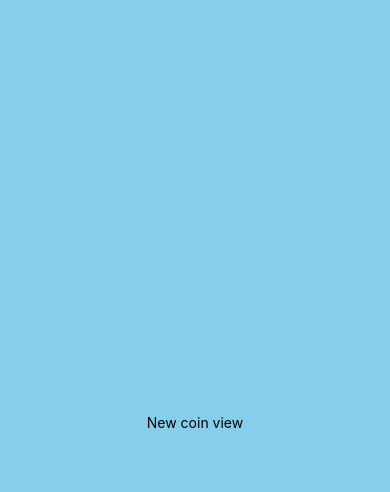
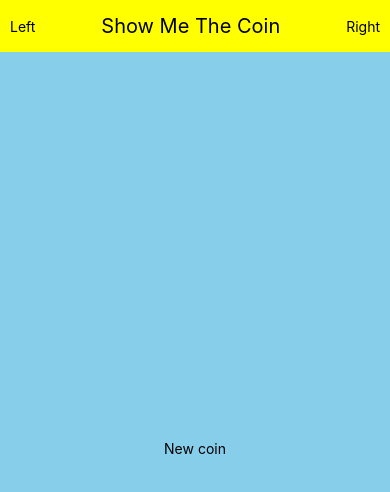
Before and after one commit to sccofield/crypto-coins, a React Native app: screen / in a window 390 px wide. Shown: the top 492 px of the page. Built offline with nearby package versions, Linux system fonts and the light colour scheme.

Commit message:
add topbar

```diff
--- a/App.js
+++ b/App.js
@@ -3,12 +3,14 @@
 import Constants from 'expo-constants';
 
 import CoinView from './screens/CoinView';
+import TopBar from './components/TopBar';
 
 export default function App() {
   return (
     <View style={styles.container}>
       <View style={styles.statusBar}/>
-      <CoinView/>
+      <TopBar title='Show Me The Coin'/>
+      <CoinView style={styles.coinView}/>
     </View>
   );
 }
@@ -22,4 +24,12 @@
     backgroundColor: '#C2185B',
     height: Constants.statusBarHeight
   },
+  coinView: {
+    width: '100%',
+    flex: 1,
+    flexDirection: 'column', // row
+    backgroundColor: 'white',
+    alignItems: 'center',
+    justifyContent: 'flex-start' // center, space-around
+  }
 });
--- /dev/null
+++ b/components/TopBar.js
@@ -0,0 +1,29 @@
+import React from 'react';
+import { StyleSheet, Text, View } from 'react-native';
+
+class TopBar extends React.Component {
+  render() {
+    return (
+      <View style={styles.container}>
+        <Text>Left</Text>
+        <Text style={{fontSize: 20}}>{this.props.title || 'Title'}</Text>
+        <Text>Right</Text>
+      </View>
+    );
+  }
+}
+
+const styles = StyleSheet.create({
+  container: {
+    alignSelf: 'stretch',
+    height: 52,
+    flexDirection: 'row', // row
+    backgroundColor: 'yellow',
+    alignItems: 'center',
+    justifyContent: 'space-between', // center, space-around
+    paddingLeft: 10,
+    paddingRight: 10
+  }
+});
+
+export default TopBar;
--- a/screens/CoinView.js
+++ b/screens/CoinView.js
@@ -5,7 +5,7 @@
   render(){
     return (
       <View style={styles.container}>
-        <Text>New coin view</Text>
+        <Text>New coin</Text>
       </View>
     )
   }
```
